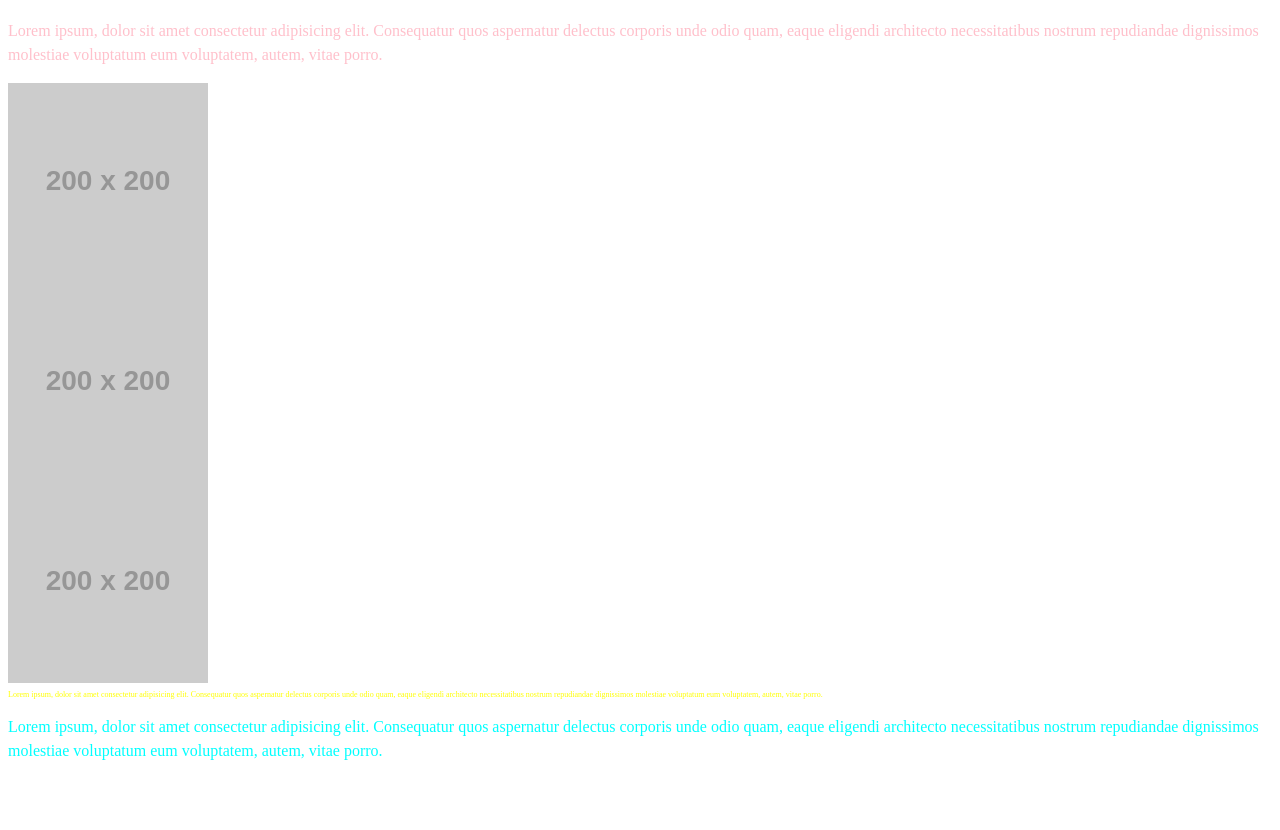
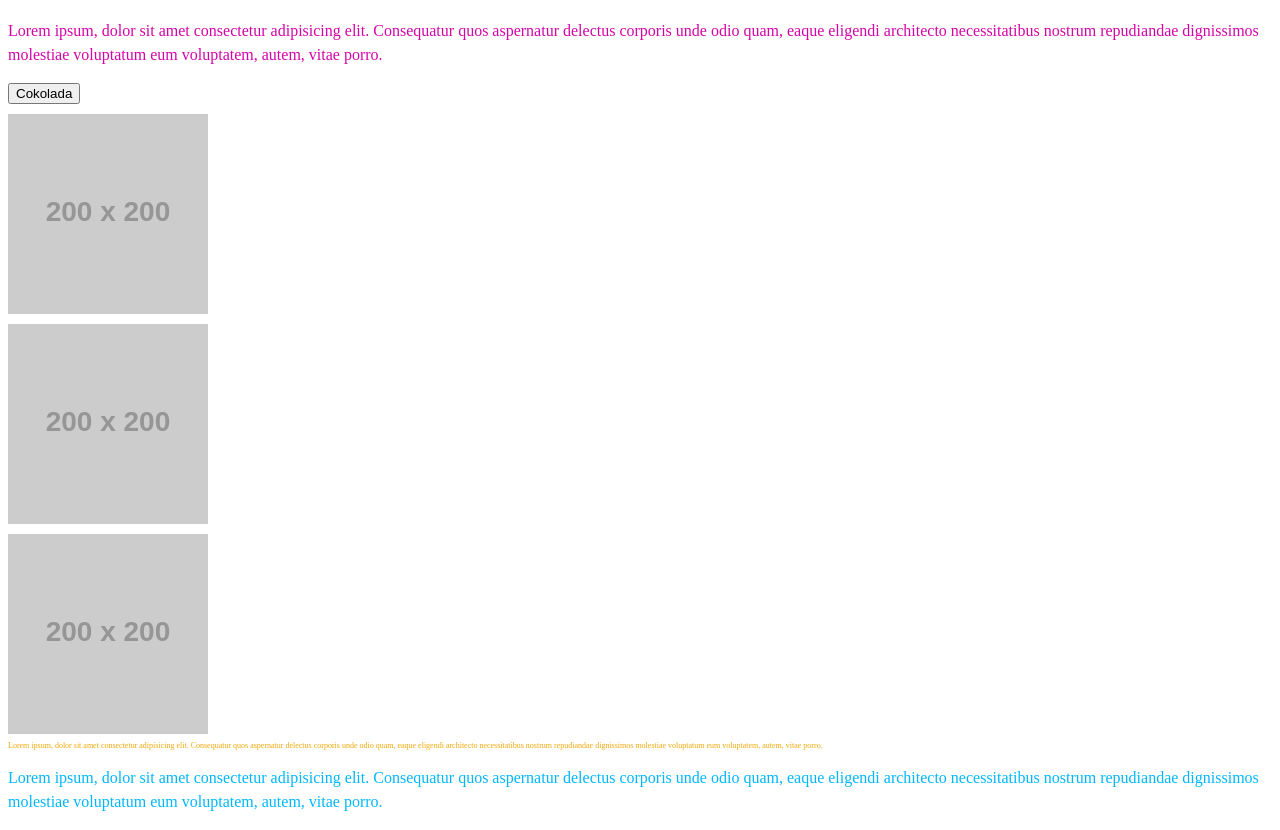
Before and after one commit to gyarab/2023_wa_sz_prochazka, a plain HTML site: page treti.html in a window 1280 px wide. Shown: the part 87-917 px from the top of the page. Before the commit the page ends 866 px from the top, so only its background shows below. Drawn offline with Linux system fonts and the light colour scheme; placeholder pictures from the web are drawn by us.

Commit message:
button added

```diff
--- a/style.css
+++ b/style.css
@@ -1,11 +1,11 @@
 .ruzova{
-    color: pink
+    color: rgb(212, 4, 167)
 }
 .zlute{
-    color: yellow;
+    color: rgb(241, 167, 7);
 }
 .tyrkysove{
-    color: aqua;
+    color: rgb(0, 183, 255);
 }
 p{
     line-height: 150%;
@@ -16,4 +16,6 @@ p.male {
 }
 img{
     display: block;
+    margin-top: 10px;
+    /* padding: 20px; */
 }
--- a/treti.html
+++ b/treti.html
@@ -14,7 +14,8 @@
 
         <p class="ruzova">Lorem ipsum, dolor sit amet consectetur adipisicing elit. Consequatur quos aspernatur delectus corporis unde odio quam,
             eaque eligendi architecto necessitatibus nostrum repudiandae dignissimos molestiae voluptatum eum voluptatem, autem, vitae porro.</p>
-        <img src="https://placehold.co/200x200/orange/white" alt="test">
+        <button onclick="change_visibility();">Cokolada</button>
+        <img id="img01"src="https://placehold.co/200x200/orange/white" alt="test">
         <img src="https://placehold.co/200x200/blue/white" alt="test">
         <img src="https://placehold.co/200x200/red/white" alt="test">
         <p class="zlute male">Lorem ipsum, dolor sit amet consectetur adipisicing elit. Consequatur quos aspernatur delectus corporis unde odio quam,
@@ -23,5 +24,19 @@
         <p class = "tyrkysove">Lorem ipsum, dolor sit amet consectetur adipisicing elit. Consequatur quos aspernatur delectus corporis unde odio quam,
             eaque eligendi architecto necessitatibus nostrum repudiandae dignissimos molestiae voluptatum eum voluptatem, autem, vitae porro.</p>
     </div>
+    <script>
+        var opened = false;
+        function change_visibility() {
+            const el = document.getElementById("img01")
+            if (opened){
+                el.style.display = "none"
+            }else{
+                el.style.display = "block"
+            }
+            opened = !opened
+            console.log(opened)
+            console.log(el)
+        }
+    </script>
 </body>
 </html>
```
